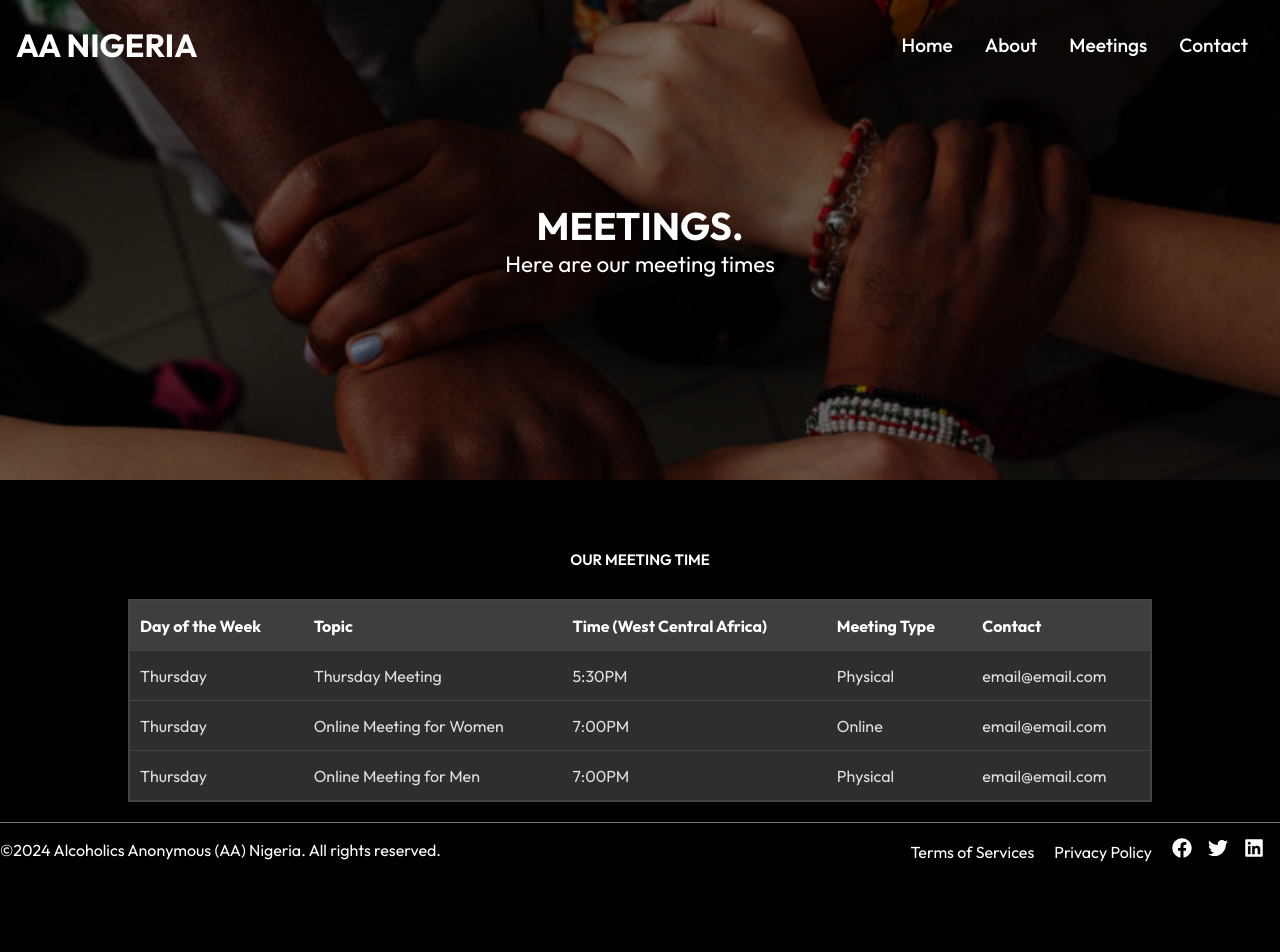
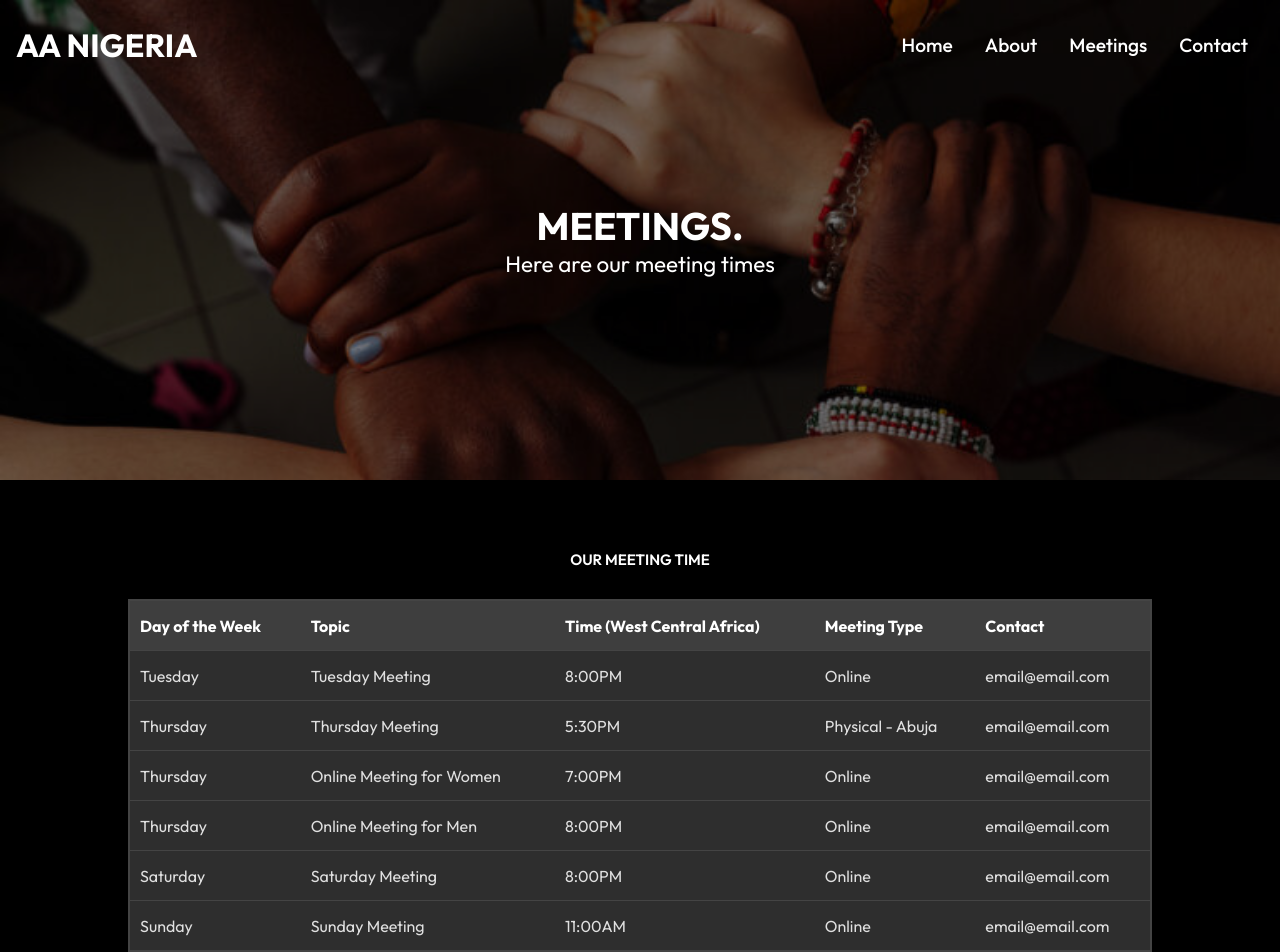
Before and after one commit to imchukwu/aanigeria, a React (Create React App) app: page /meetings in a window 1280 px wide. Shown: the top 952 px of the page. Before the commit the page ends 887 px from the top, so only its background shows below. Built offline with nearby package versions, Linux system fonts and the light colour scheme.

Commit message:
updated meeting

```diff
--- a/src/components/Table.js
+++ b/src/components/Table.js
@@ -3,18 +3,18 @@ import "./TableStyles.css";
 
 const ScheduleTable = () => {
   const scheduleData = [
-    // {
-    //   day: "Tuesday",
-    //   topic: "Tuesday Meeting",
-    //   time: "20:00 West Central Africa",
-    //   meetingType: "Online",
-    //   contact: "email@email.com"
-    // },
+    {
+      day: "Tuesday",
+      topic: "Tuesday Meeting",
+      time: "8:00PM",
+      meetingType: "Online",
+      contact: "email@email.com",
+    },
     {
       day: "Thursday",
       topic: "Thursday Meeting",
       time: "5:30PM",
-      meetingType: "Physical",
+      meetingType: "Physical - Abuja",
       contact: "email@email.com",
     },
     {
@@ -27,24 +27,24 @@ const ScheduleTable = () => {
     {
       day: "Thursday",
       topic: "Online Meeting for Men",
-      time: "7:00PM",
-      meetingType: "Physical",
+      time: "8:00PM",
+      meetingType: "Online",
       contact: "email@email.com",
     },
-    // {
-    //   day: "Saturday",
-    //   topic: "Steps and Traditions",
-    //   time: "20:00 West Central Africa",
-    //   meetingType: "Online",
-    //   contact: "email@email.com"
-    // },
-    // {
-    //   day: "Sunday",
-    //   topic: "Sunday Meeting",
-    //   time: "11:00 West Central Africa",
-    //   meetingType: "Online",
-    //   contact: "email@email.com"
-    // },
+    {
+      day: "Saturday",
+      topic: "Saturday Meeting",
+      time: "8:00PM",
+      meetingType: "Online",
+      contact: "email@email.com",
+    },
+    {
+      day: "Sunday",
+      topic: "Sunday Meeting",
+      time: "11:00AM",
+      meetingType: "Online",
+      contact: "email@email.com",
+    },
   ];
 
   return (
```
Also changed, not shown: 1 other file (tests, documents, lock files or other folders).
